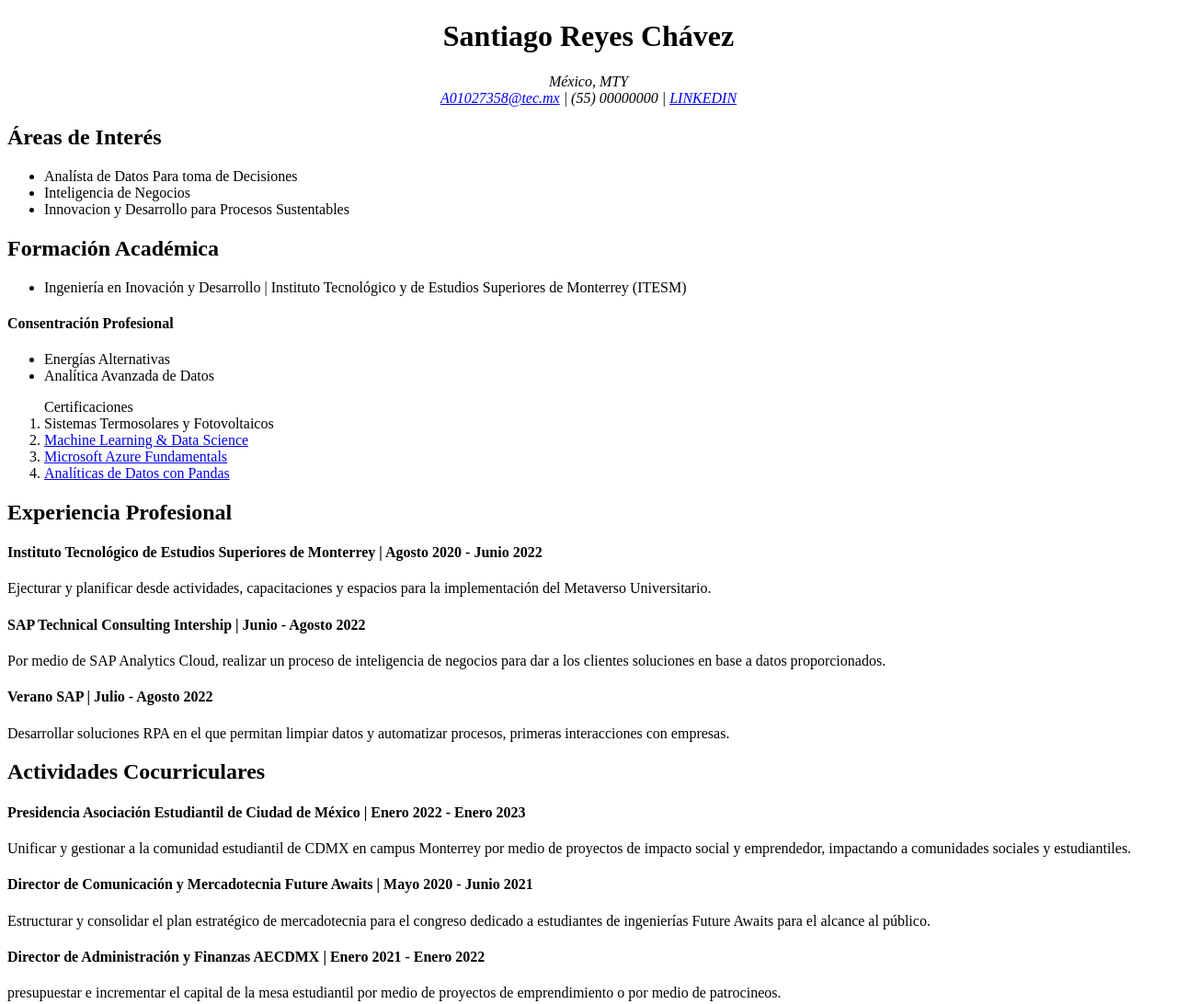
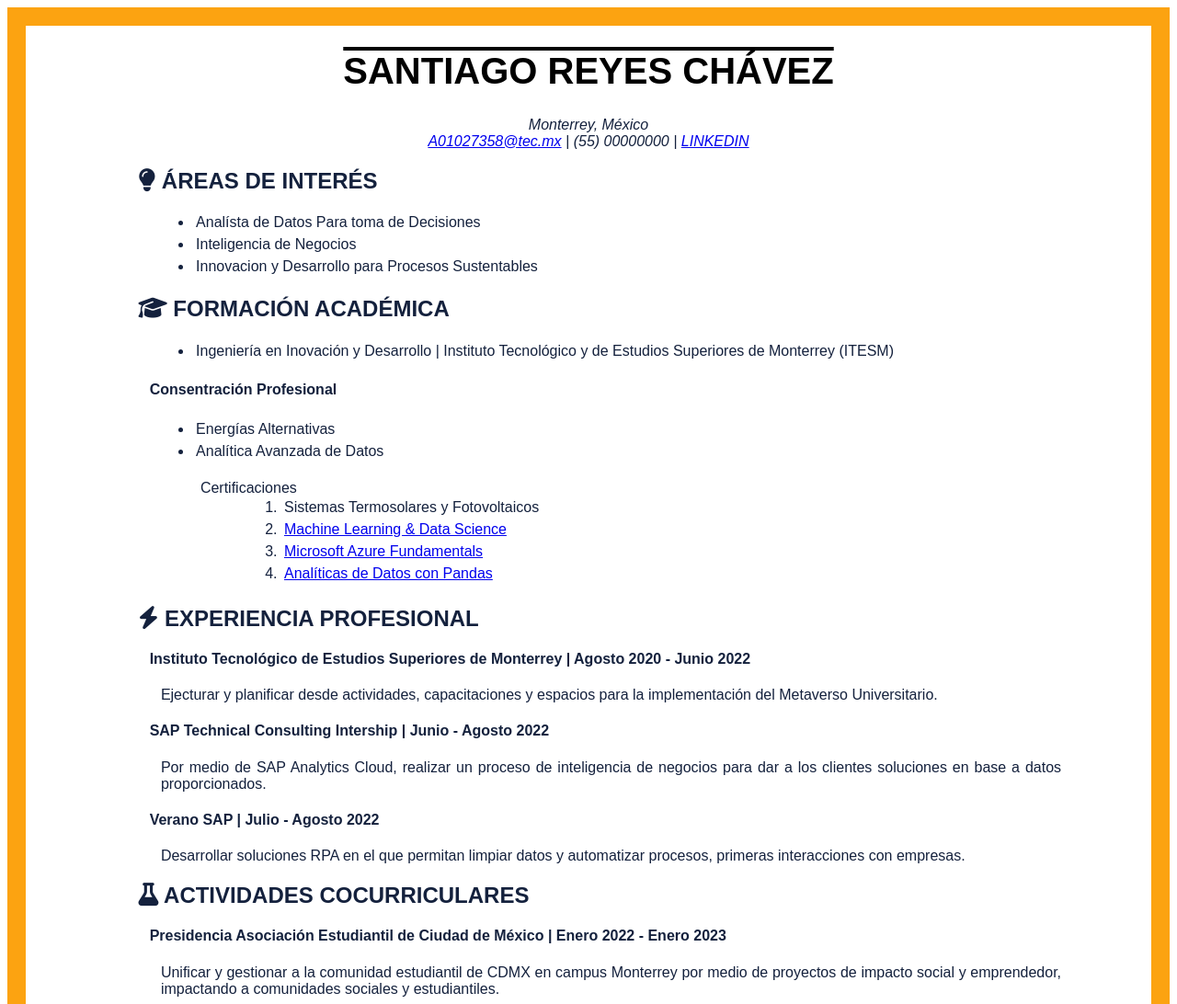
Before and after one commit to Sa-ReyCha/Laboratorio_2, a plain HTML site: page index.html in a window 1280 px wide. Shown: the top 1092 px of the page at 92% size. Drawn offline with Linux system fonts and the light colour scheme.

Commit message:
LAB 2 PARTE 1

```diff
--- a/index.html
+++ b/index.html
@@ -5,23 +5,28 @@
     <meta http-equiv="X-UA-Compatible" content="IE=edge">
     <meta name="viewport" content="width=device-width, initial-scale=1.0">
     <title>Curriculum_Santiago_Reyes</title>
+    <link rel="stylesheet" href="style.css">
+    <script src="https://kit.fontawesome.com/fe549147db.js" crossorigin="anonymous"></script>
+</head>
 
-</head>
+<!--La sección de arriba, nombre y datos-->
 <body>
-<center><header><h1>Santiago Reyes Chávez</h1></header></center>
+<header><h1 id="Nombre">Santiago Reyes Chávez</h1></header>
 
-<center><address><nav>
-México, MTY<br>
+<!--Esto es mi dirección-->
+<address><nav>
+Monterrey, México<br>
 <a href="https://www.youtube.com/watch?v=dQw4w9WgXcQ"> A01027358@tec.mx</a>
  | (55) 00000000 |
  <a href="https://www.linkedin.com/in/santiagoreyeschavez/">LINKEDIN</a>
-</address></center></nav>
+</address></nav>
 
 <main>
 
 <div>
 <section>
-<h2> Áreas de Interés </h2>
+                             <!--Agregue Icono Aqui-->
+<h2 class="Titulo_Seccion"><i class="fa-solid fa-lightbulb"></i> Áreas de Interés </h2>
 <ul>
 <li><span class="Trabajo">Analísta de Datos Para toma de Decisiones</span></li>
 <li><span class="Trabajo">Inteligencia de Negocios</span></li>
@@ -30,7 +35,8 @@ México, MTY<br>
 </ul>
 
 <section>
-<h2>Formación Académica</h2>
+                            <!--Agregue Icono Aqui-->
+<h2 class="Titulo_Seccion"> <i class="fa-solid fa-graduation-cap"></i> Formación Académica</h2>
 <ul>
 <li><span class="Educación">Ingeniería en Inovación y Desarrollo | Instituto Tecnológico y de Estudios Superiores de Monterrey (ITESM)</span></li>
 </ul>
@@ -51,7 +57,8 @@ México, MTY<br>
 </div>
 
 <section>
-<h2>Experiencia Profesional</h2>
+                            <!--Esto es mi dirección-->
+<h2 class="Titulo_Seccion"> <i class="fa-solid fa-bolt"></i> Experiencia Profesional</h2>
 <h4>Instituto Tecnológico de Estudios Superiores de Monterrey | Agosto 2020 - Junio 2022  </h4>
 <p>Ejecturar y planificar desde actividades, capacitaciones y espacios para la implementación del Metaverso Universitario.</p>
 <h4>SAP Technical Consulting Intership | Junio - Agosto 2022</h4>
@@ -61,15 +68,16 @@ México, MTY<br>
 </section>
 
 <section>
-<h2>Actividades Cocurriculares</h2>
+                        <!--Esto es mi dirección-->
+<h2 class="Titulo_Seccion"> <i class="fa-solid fa-flask"></i> Actividades Cocurriculares</h2>
 <h4>Presidencia Asociación Estudiantil de Ciudad de México | Enero 2022 - Enero 2023  </h4>
 <p>Unificar y gestionar a la comunidad estudiantil de CDMX en campus Monterrey por medio de proyectos de impacto social y emprendedor, impactando a comunidades sociales y estudiantiles.</p>
 <h4>Director de Comunicación y Mercadotecnia Future Awaits | Mayo 2020 - Junio 2021  </h4>
 <p>Estructurar y consolidar el plan estratégico de mercadotecnia para el congreso dedicado a estudiantes de ingenierías Future Awaits para el alcance al público.</p>
 <h4>Director de Administración y Finanzas AECDMX | Enero 2021 - Enero 2022  </h4>
-<p>presupuestar e incrementar el capital de la mesa estudiantil por medio de proyectos de emprendimiento o por medio de patrocineos.</p>
-<img src="IMAGEN_1.png" width="300">
-<img src="IMAGEN_2.png" width="300">
+<p>Presupuestar e incrementar el capital de la mesa estudiantil por medio de proyectos de emprendimiento o por medio de patrocineos.</p>
+<center><img id="Imagen1" src="IMAGEN_1.png" width="40%">
+<img src="IMAGEN_2.png" width="30%"></center> <br>
 </main>
 
 <footer>Si interesa, contactar por correo: A01027358@tec.mx</footer>
--- /dev/null
+++ b/style.css
@@ -0,0 +1,77 @@
+
+/*Nombre*/
+#Nombre {color: black;
+text-decoration: overline;
+text-align: center;
+text-transform: uppercase;
+font-family: Arial, Helvetica, sans-serif;
+font-size: 40px;
+}
+address{text-align: center;}
+
+.Titulo_Seccion {
+    text-transform: uppercase;
+    width: 65%;
+    position: relative;
+    left: 10%;
+    border: 3px solid FFFFFF;
+
+}
+
+body {
+    background-color: #FFFFFF;
+    color: #14213D;
+    font-family: Arial, Helvetica, sans-serif;
+    border: 20px solid #FCA311;
+
+}
+
+p {text-align: justify;
+width: 80%;
+position: relative;
+left: 12%;
+border: 3px solid FFFFFF;}
+
+li {
+    text-align: justify;
+    width: 75%;
+    position: relative;
+    left: 12%;
+    border: 3px solid #FFFFFF;
+}
+
+ol {
+    text-align: justify;
+    width: 60%;
+    position: relative;
+    left: 12%;
+    border: 3px solid #FFFFFF;
+ }
+
+ h4{
+    text-align: justify;
+    width: 85%;
+    position: relative;
+    left: 11%;
+    border: 3px solid FFFFFF;
+}
+
+main i {align-self: center;
+    font-size: 25px;
+}
+
+#Imagen1 {
+
+    border: 3px solid FFFFFF;}
+
+footer {text-align: center;
+background-color: #000000;
+color: #FCA311;
+text-transform: uppercase ;
+}
+
+
+
+
+/*https://www.w3schools.com/css/css_positioning.asp*/
+/*https://www.w3schools.com/howto/howto_css_bottom_nav.asp*/
```
